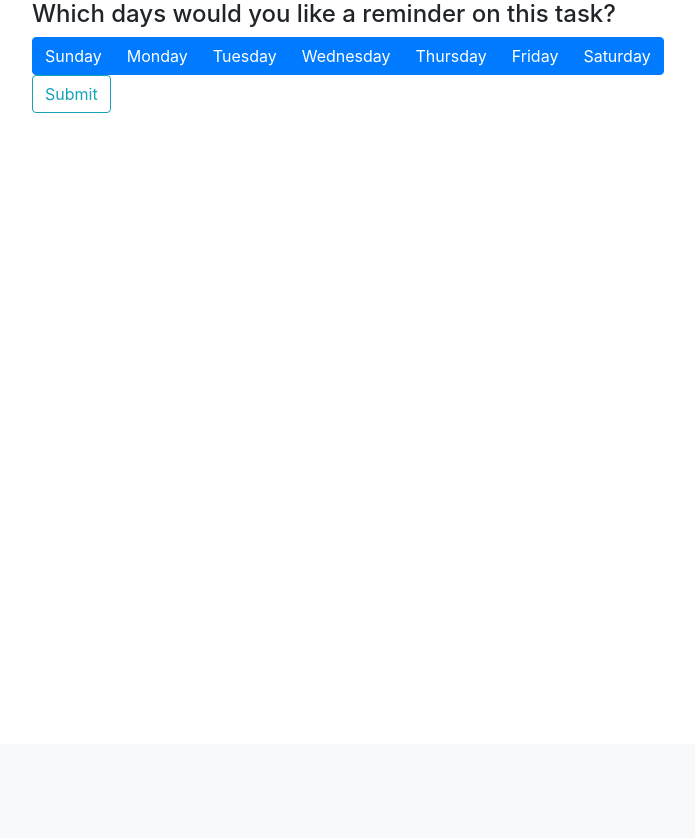
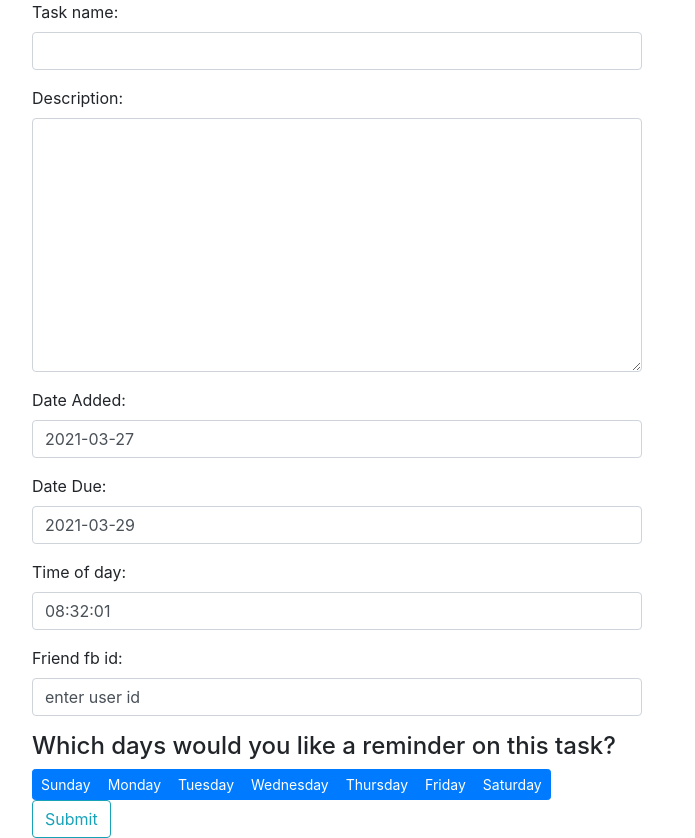
Before and after one commit to HarshiniMangipudi/LAHacks21, a Django app: page /task/create in a window 1280 px wide. Shown: the part 56-894 px from the top of the page, without its empty margins (303-998 px from the left). Before the commit the page ends 169 px from the top, so only its background shows below. Run offline with Django 3.2, Linux system fonts and the light colour scheme; the visitor is signed in with stand-in values (Sample User, id 1).

Commit message:
update create form

```diff
--- a/pages/forms.py
+++ b/pages/forms.py
@@ -30,3 +30,25 @@ class TaskCreateForm(BootstrapForm):
 #         model = models.Task
 #         #need to add "due date" in fields
 #         fields = ['task_name', 'body', 'user']
+
+
+
+class TaskForm(BootstrapForm):
+    CUSTOM_HANDLED_FIELDS = ['Sunday', 'Monday', 'Tuesday', 'Wednesday', 'Thursday', 'Friday', 'Saturday']
+    class Meta:
+        model = models.Task
+        fields = [
+            'task_name',
+            'body',
+            'date_added',
+            'date_due',
+            'Sunday',
+            'Monday',
+            'Tuesday',
+            'Wednesday',
+            'Thursday',
+            'Friday',
+            'Saturday',
+            'time_of_day',
+            'friend_fb_id'
+        ]
--- a/pages/templates/taskCreate.html
+++ b/pages/templates/taskCreate.html
@@ -4,28 +4,43 @@
 <div class="container-fluid">
     <div class="row">
       <div class="col-sm-6 offset-sm-3">
-        <form method="post" action="taskList.html">
+        <form method="post">
+            {% for field in form %}
+              {% if field.name not in custom_handled_fields %}
+                <div class="form-group">
+                  {{ field.label_tag }}<br>
+                  {{ field }}
+                  {% if field.help_text %}
+                    <small class="form-text text-muted" style="color: grey">{{ field.help_text }}</small>
+                  {% endif %}
+                  {% for error in field.errors %}
+                    <div class="invalid-feedback" style="color: red">{{ error }}</div>
+                  {% endfor %}
+                </div>
+              {% endif %}
+            {% endfor %}
+
             <h4>Which days would you like a reminder on this task?</h4>
             <div class="btn-group btn-group-toggle" data-toggle="buttons">
-                <label class="btn btn-outline-primary days active">
+                <label class="btn btn-sm btn-outline-primary days active">
                   <input type="checkbox" checked autocomplete="off"> Sunday
                 </label>
-                <label class="btn btn-outline-primary days active">
+                <label class="btn btn-sm btn-outline-primary days active">
                   <input type="checkbox" checked autocomplete="off"> Monday
                 </label>
-                <label class="btn btn-outline-primary days active">
+                <label class="btn btn-sm btn-outline-primary days active">
                     <input type="checkbox" checked autocomplete="off"> Tuesday
                   </label>
-                <label class="btn btn-outline-primary days active">
+                <label class="btn btn-sm btn-outline-primary days active">
                     <input type="checkbox" checked autocomplete="off"> Wednesday
                   </label>
-                <label class="btn btn-outline-primary days active">
+                <label class="btn btn-sm btn-outline-primary days active">
                     <input type="checkbox" checked autocomplete="off"> Thursday
                   </label>
-                <label class="btn btn-outline-primary days active">
+                <label class="btn btn-sm btn-outline-primary days active">
                     <input type="checkbox" checked autocomplete="off"> Friday
                   </label>
-                <label class="btn btn-outline-primary days active">
+                <label class="btn btn-sm btn-outline-primary days active">
                     <input type="checkbox" checked autocomplete="off"> Saturday
                   </label>
               </div>
--- a/pages/views.py
+++ b/pages/views.py
@@ -20,6 +20,7 @@ from .forms import ProfileUpdateForm, TaskCreateForm
 from django.views.generic import ListView, DetailView, CreateView, UpdateView, DeleteView
 from django.db import models
 from .models import Task
+from .forms import TaskForm
 
 @login_required
 def homePageView(request):
@@ -89,46 +90,55 @@ class TaskDetailView(DetailView):
 
 class TaskCreateView(LoginRequiredMixin, CreateView):
     model = Task
+    form_class = TaskForm
     template_name = 'taskCreate.html'
-    fields = [
-        'task_name',
-        'body',
-        'date_added',
-        'date_due',
-        'Sunday',
-        'Monday',
-        'Tuesday',
-        'Wednesday',
-        'Thursday',
-        'Friday',
-        'Saturday',
-        'time_of_day',
-        'friend_fb_id'
-    ]
+    # fields = [
+    #     'task_name',
+    #     'body',
+    #     'date_added',
+    #     'date_due',
+    #     'Sunday',
+    #     'Monday',
+    #     'Tuesday',
+    #     'Wednesday',
+    #     'Thursday',
+    #     'Friday',
+    #     'Saturday',
+    #     'time_of_day',
+    #     'friend_fb_id'
+    # ]
     success_url = '/taskList'
 
     def form_valid(self, form):
         form.instance.user = self.request.user
         return super().form_valid(form)
 
+    def get_context_data(self, **kwargs):
+        res = super().get_context_data(**kwargs)
+        res = res.copy()
+        res['custom_handled_fields'] = TaskForm.CUSTOM_HANDLED_FIELDS
+        return res
+
+
 class TaskUpdateView(LoginRequiredMixin, UserPassesTestMixin, UpdateView):
+    form_class = TaskForm
     model = Task
     template_name = 'taskCreate.html'
-    fields = [
-        'task_name',
-        'body',
-        'date_added',
-        'date_due',
-        'Sunday',
-        'Monday',
-        'Tuesday',
-        'Wednesday',
-        'Thursday',
-        'Friday',
-        'Saturday',
-        'time_of_day',
-        'friend_fb_id'
-    ]
+    # fields = [
+    #     'task_name',
+    #     'body',
+    #     'date_added',
+    #     'date_due',
+    #     'Sunday',
+    #     'Monday',
+    #     'Tuesday',
+    #     'Wednesday',
+    #     'Thursday',
+    #     'Friday',
+    #     'Saturday',
+    #     'time_of_day',
+    #     'friend_fb_id'
+    # ]
     success_url = '/taskList'
 
     def form_valid(self, form):
@@ -138,6 +148,12 @@ class TaskUpdateView(LoginRequiredMixin, UserPassesTestMixin, UpdateView):
     def test_func(self):
         task = self.get_object()
         return self.request.user == task.user
+
+    def get_context_data(self, **kwargs):
+        res = super().get_context_data(**kwargs)
+        res = res.copy()
+        res['custom_handled_fields'] = TaskForm.CUSTOM_HANDLED_FIELDS
+        return res
 
 class TaskDeleteView(LoginRequiredMixin, UserPassesTestMixin, DeleteView):
     model = Task
```
